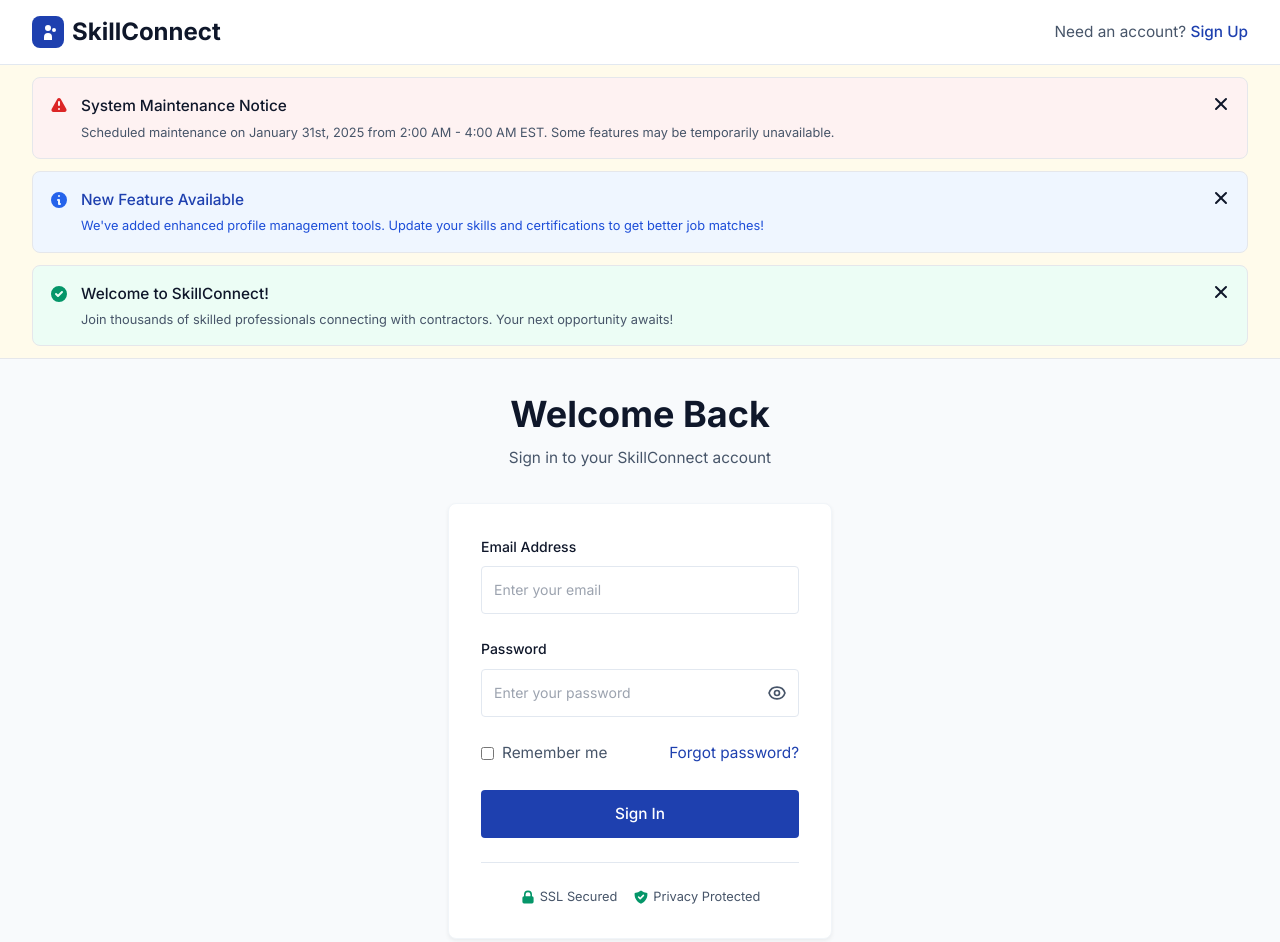
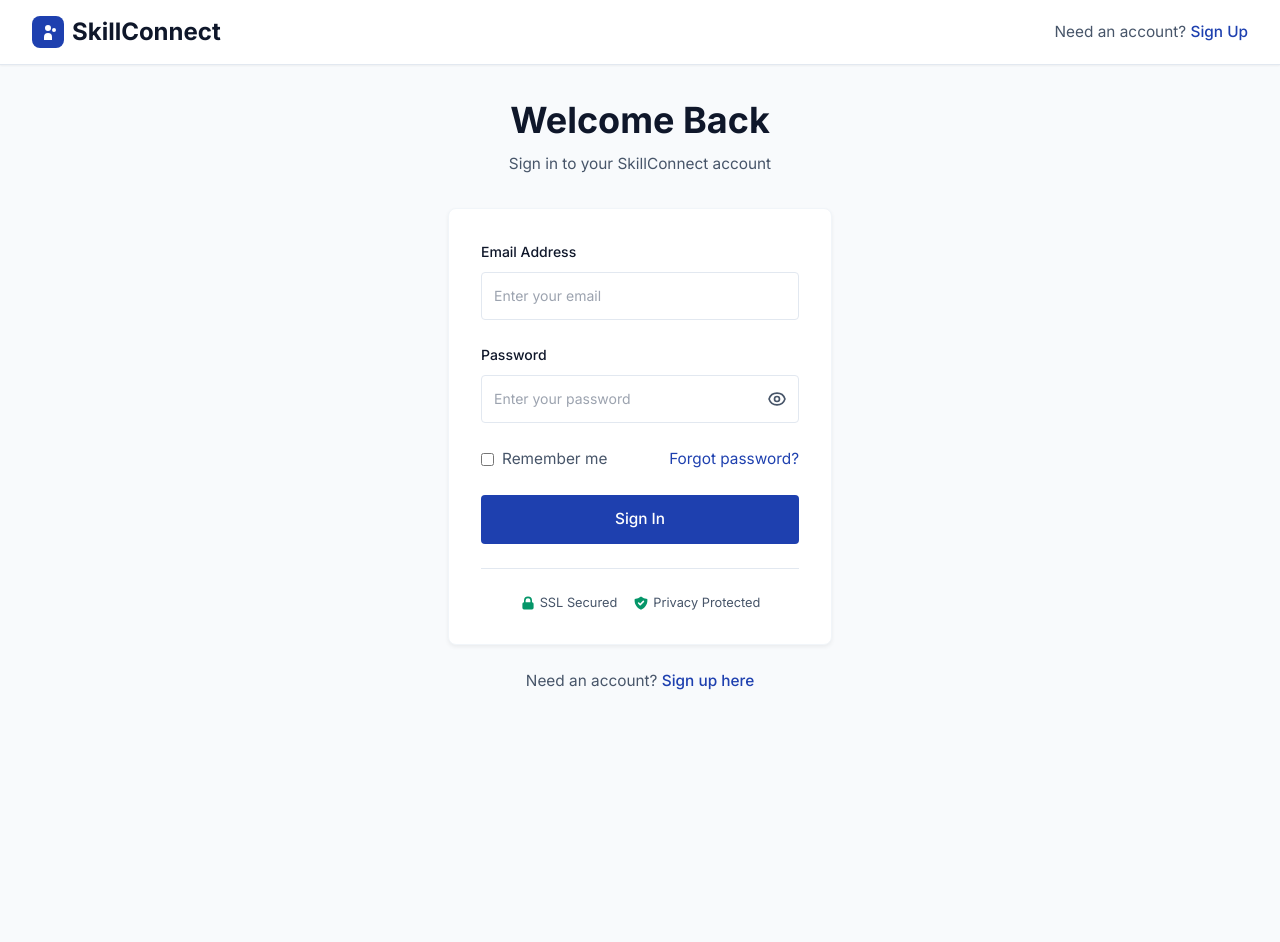
Before and after one commit to Coding666Legend/job-portal-test, a website: page pages/user_login.html in a window 1280 px wide. Shown: the top 942 px of the page. After the commit the page ends 800 px from the top, so only its background shows below. Drawn offline with Linux system fonts and the light colour scheme.

Commit message:
removed alerts

```diff
--- a/pages/user_login.html
+++ b/pages/user_login.html
@@ -39,8 +39,8 @@
 <!-- Admin Alerts -->
 <div id="adminAlerts" class="bg-warning-50 border-b border-warning-200">
     <div class="max-w-7xl mx-auto px-4 sm:px-6 lg:px-8 py-3">
-        <!-- Critical Alert -->
-        <div id="criticalAlert" class="mb-3 bg-error-50 border border-error-200 rounded-lg p-4">
+        <!-- CRITICAL ALERT -->
+        <!-- <div id="criticalAlert" class="mb-3 bg-error-50 border border-error-200 rounded-lg p-4">
             <div class="flex items-start space-x-3">
                 <div class="flex-shrink-0">
                     <svg class="w-5 h-5 text-error-600 mt-0.5" fill="currentColor" viewBox="0 0 20 20">
@@ -59,10 +59,10 @@
                     </svg>
                 </button>
             </div>
-        </div>
+        </div> -->
 
-        <!-- Info Alert -->
-        <div id="infoAlert" class="mb-3 bg-primary-50 border border-primary-200 rounded-lg p-4">
+        <!-- INFO ALERT -->
+        <!-- <div id="infoAlert" class="mb-3 bg-primary-50 border border-primary-200 rounded-lg p-4">
             <div class="flex items-start space-x-3">
                 <div class="flex-shrink-0">
                     <svg class="w-5 h-5 text-primary-600 mt-0.5" fill="currentColor" viewBox="0 0 20 20">
@@ -81,10 +81,10 @@
                     </svg>
                 </button>
             </div>
-        </div>
+        </div> -->
 
-        <!-- Success Alert -->
-        <div id="successAlert" class="bg-success-50 border border-success-200 rounded-lg p-4">
+        <!-- SUCCESS ALERT -->
+        <!-- <div id="successAlert" class="bg-success-50 border border-success-200 rounded-lg p-4">
             <div class="flex items-start space-x-3">
                 <div class="flex-shrink-0">
                     <svg class="w-5 h-5 text-success-600 mt-0.5" fill="currentColor" viewBox="0 0 20 20">
@@ -103,7 +103,7 @@
                     </svg>
                 </button>
             </div>
-        </div>
+        </div> -->
     </div>
 </div>
 
```
